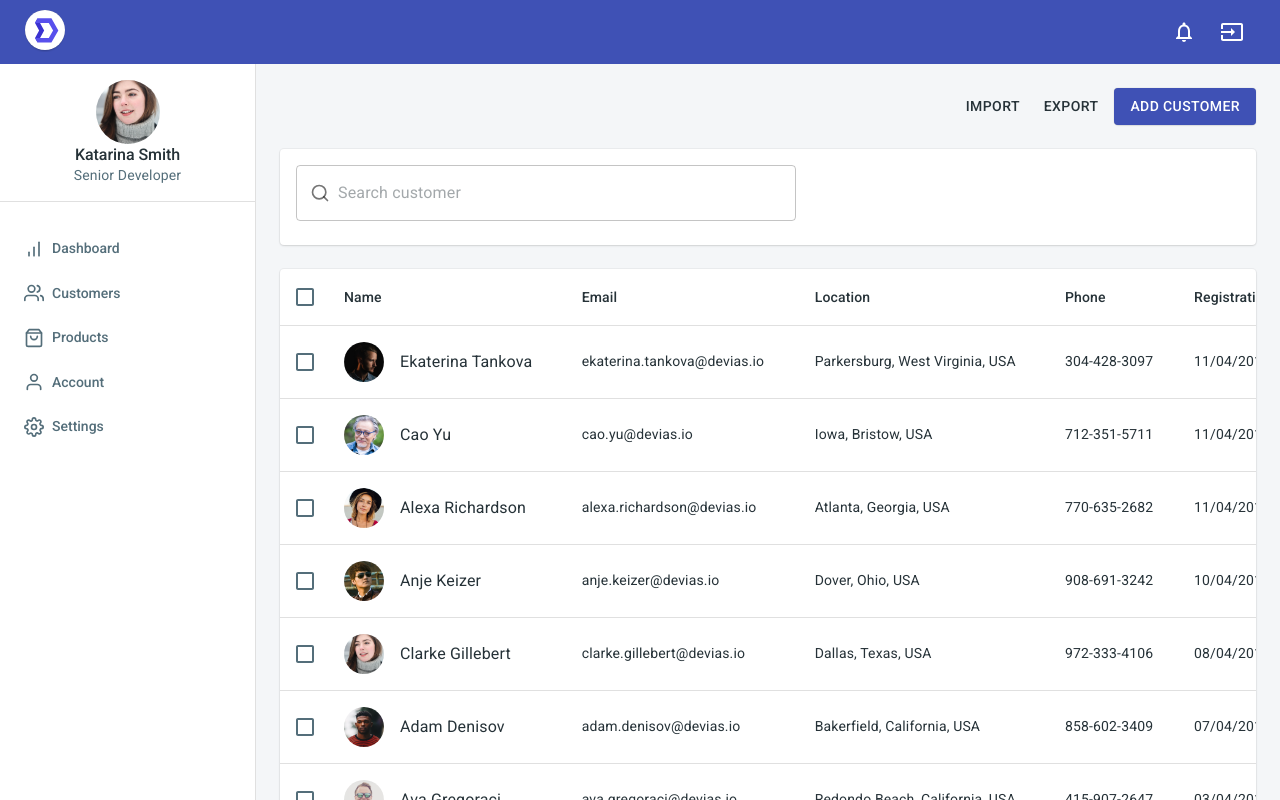
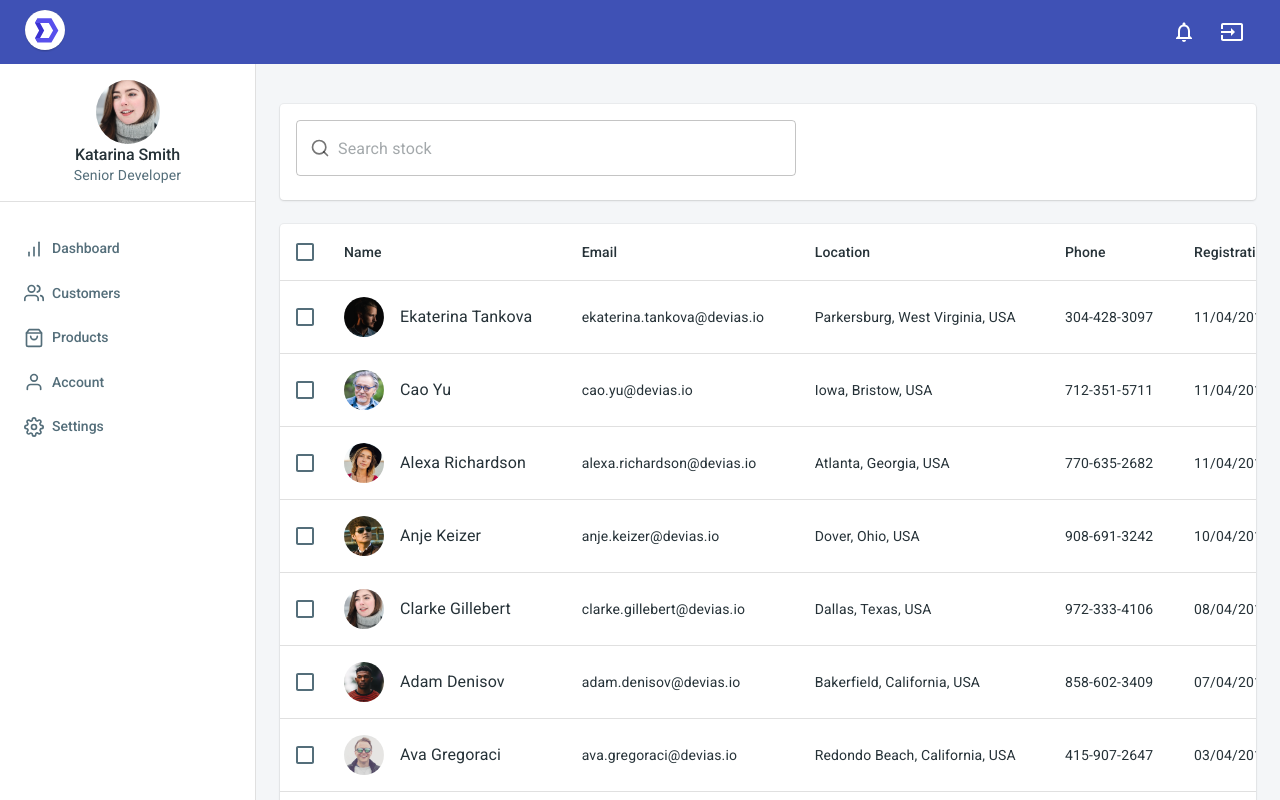
Before and after one commit to akanksha6/Portfolio-Reporting-System, a React (Create React App) app: page /app/customers in a window 1280 px wide. Built offline with nearby package versions, Linux system fonts and the light colour scheme.

Commit message:
Update Toolbar.js

```diff
--- a/src/views/customer/CustomerListView/Toolbar.js
+++ b/src/views/customer/CustomerListView/Toolbar.js
@@ -31,24 +31,7 @@ const Toolbar = ({ className, ...rest }) => {
       className={clsx(classes.root, className)}
       {...rest}
     >
-      <Box
-        display="flex"
-        justifyContent="flex-end"
-      >
-        <Button className={classes.importButton}>
-          Import
-        </Button>
-        <Button className={classes.exportButton}>
-          Export
-        </Button>
-        <Button
-          color="primary"
-          variant="contained"
-        >
-          Add customer
-        </Button>
-      </Box>
-      <Box mt={3}>
+      <Box mt={2}>
         <Card>
           <CardContent>
             <Box maxWidth={500}>
@@ -66,7 +49,7 @@ const Toolbar = ({ className, ...rest }) => {
                     </InputAdornment>
                   )
                 }}
-                placeholder="Search customer"
+                placeholder="Search stock"
                 variant="outlined"
               />
             </Box>
```
